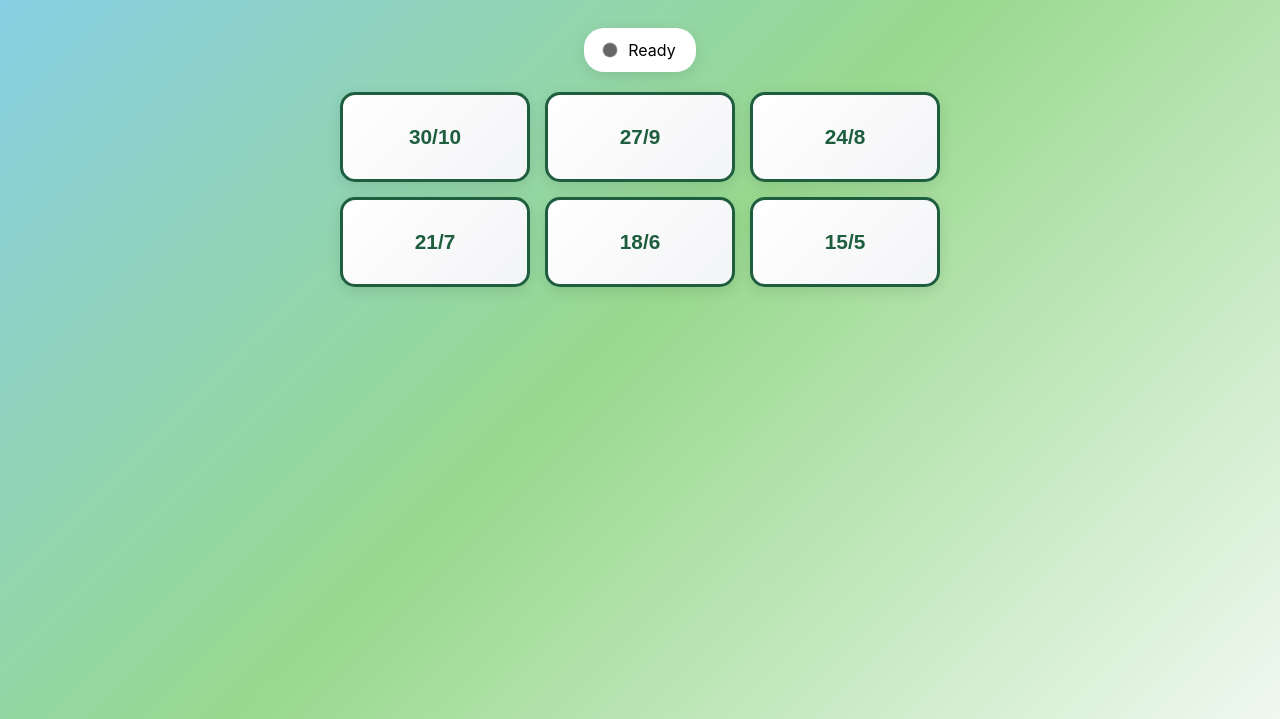
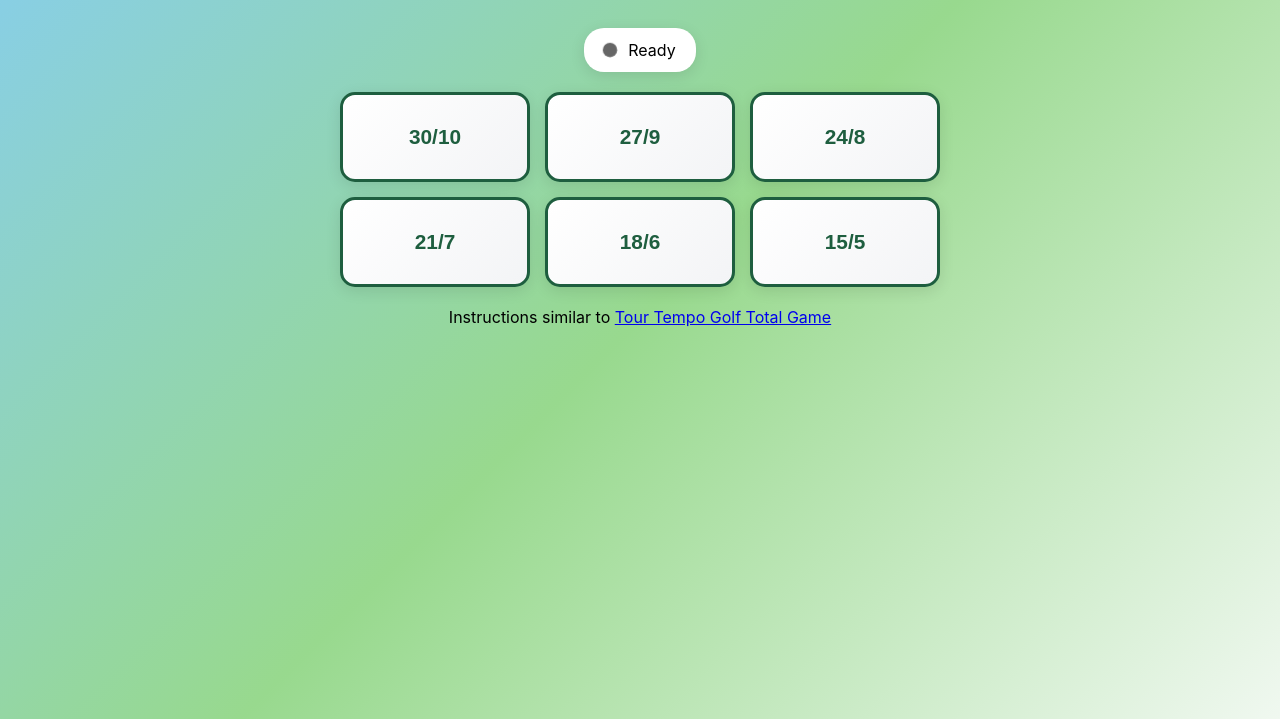
Before and after one commit to ben8p/golf-swing-tempo, a plain HTML site: page index.html in a window 1280 px wide. Shown: the part 81-800 px from the top of the page. Drawn offline with Linux system fonts and the light colour scheme.

Commit message:
golf tempo

```diff
--- a/index.html
+++ b/index.html
@@ -62,6 +62,14 @@
 
             .golf-icon {
                 font-size: 1.8rem;
+            }
+
+            .instructions {
+                display: flex;
+                align-items: center;
+                justify-content: center;
+                gap: 12px;
+                margin: 20px auto;
             }
 
             .status-indicator {
@@ -398,6 +406,15 @@
             </button>
         </div>
 
+        <div class="instructions">
+            <span
+                >Instructions similar to
+                <a href="https://youtu.be/Xey2o8BatoA" target="_blank"
+                    >Tour Tempo Golf Total Game</a
+                ></span
+            >
+        </div>
+
         <script>
             // Audio player management
             let currentAudio = null;
```
